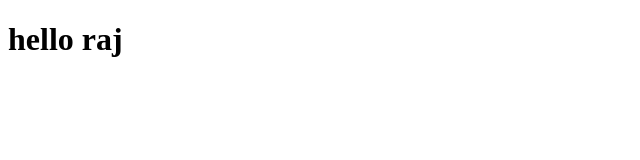
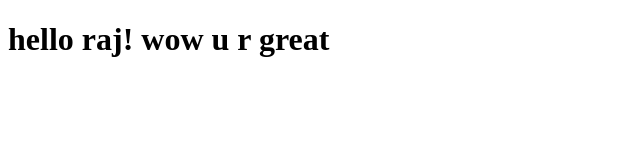
Before and after one commit to rajgithub29/raj29-test, a plain HTML site: page site/index.html in a window 1280 px wide. Shown: the whole page, without its empty margins (0-640 px from the left). Drawn offline with Linux system fonts and the light colour scheme.

Commit message:
small addition to our site.

```diff
--- a/site/index.html
+++ b/site/index.html
@@ -4,6 +4,6 @@
 	<title>Hello raj!</title>
 </head>
 <body>
-<h1>hello raj</h1>
+<h1>hello raj! wow u r great</h1>
 </body>
 </html>
```
